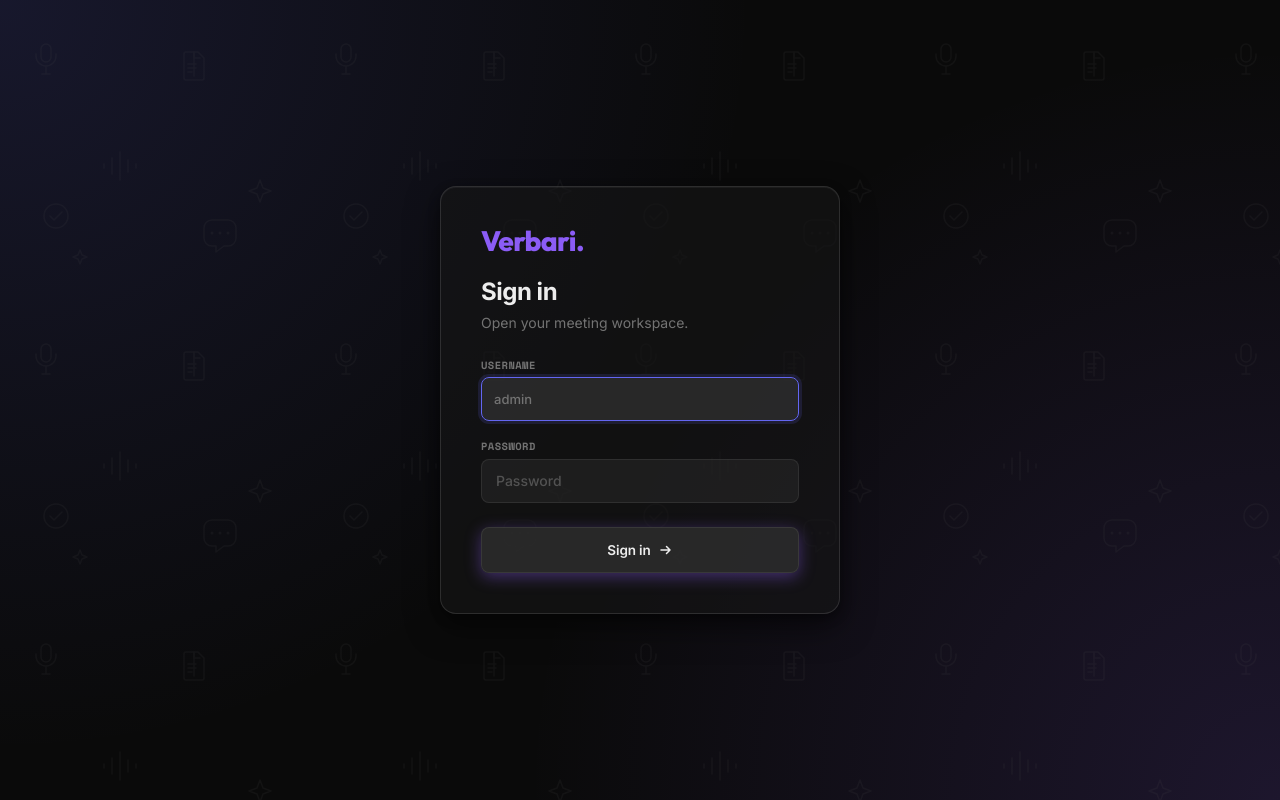
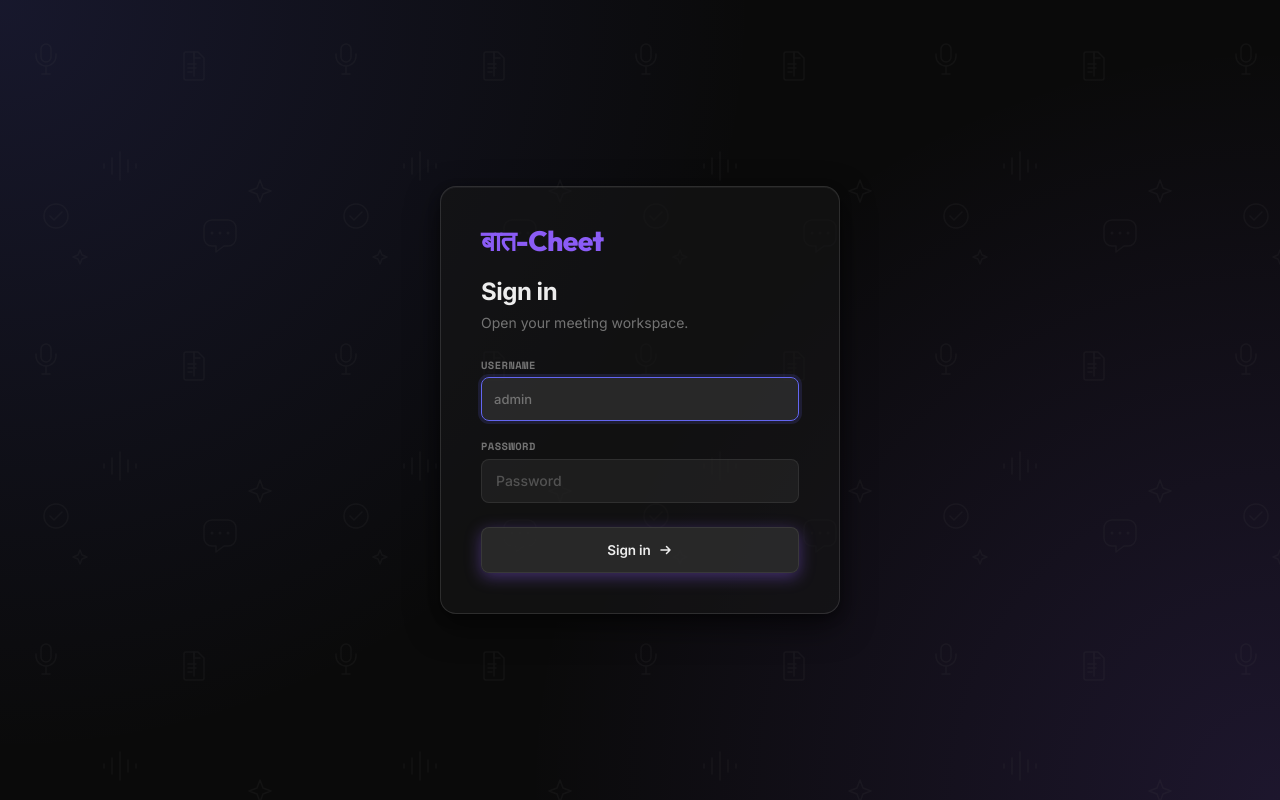
Before and after one commit to AvisharSharan/baat-cheet, a FastAPI app: page / in a window 1280 px wide. Run offline with FastAPI, Linux system fonts and the light colour scheme; some libraries are stand-ins or nearby versions.

Commit message:
feat(ui): update branding from Verbari to बात-Cheet

```diff
--- a/app/templates/components/login.html
+++ b/app/templates/components/login.html
@@ -19,7 +19,7 @@
         <form id="loginForm" class="login-panel">
           <div class="login-brand-row">
             <div>
-              <h1>Verbari.</h1>
+              <h1>बात-Cheet</h1>
             </div>
           </div>
 
--- a/app/templates/components/topbar.html
+++ b/app/templates/components/topbar.html
@@ -8,7 +8,7 @@
             </svg>
           </button>
           <div>
-            <h1>Verbari.</h1>
+            <h1>बात-Cheet</h1>
           </div>
         </div>
 
--- a/app/templates/index.html
+++ b/app/templates/index.html
@@ -3,7 +3,7 @@
   <head>
     <meta charset="utf-8" />
     <meta name="viewport" content="width=device-width, initial-scale=1" />
-    <title>Verbari - Meeting Notes</title>
+    <title>बात-Cheet - Meeting Notes</title>
     <link rel="preconnect" href="https://fonts.googleapis.com" />
     <link rel="preconnect" href="https://fonts.gstatic.com" crossorigin />
     <link href="https://fonts.googleapis.com/css2?family=Inter:wght@400;500;600;700;800&family=Outfit:wght@400;500;600;700;800&family=Space+Mono:wght@400;700&display=swap" rel="stylesheet" />
```
Also changed, not shown: README.md.
